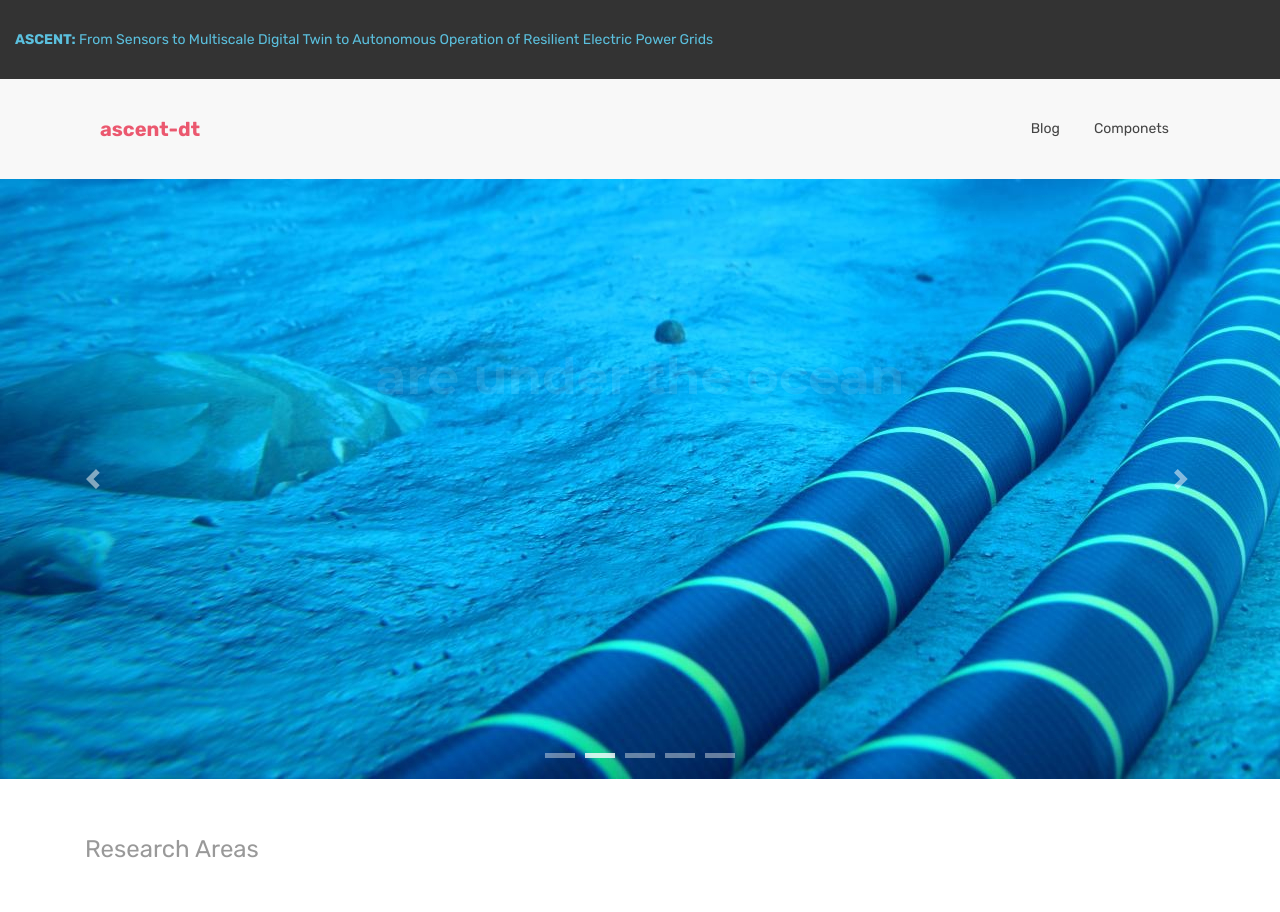
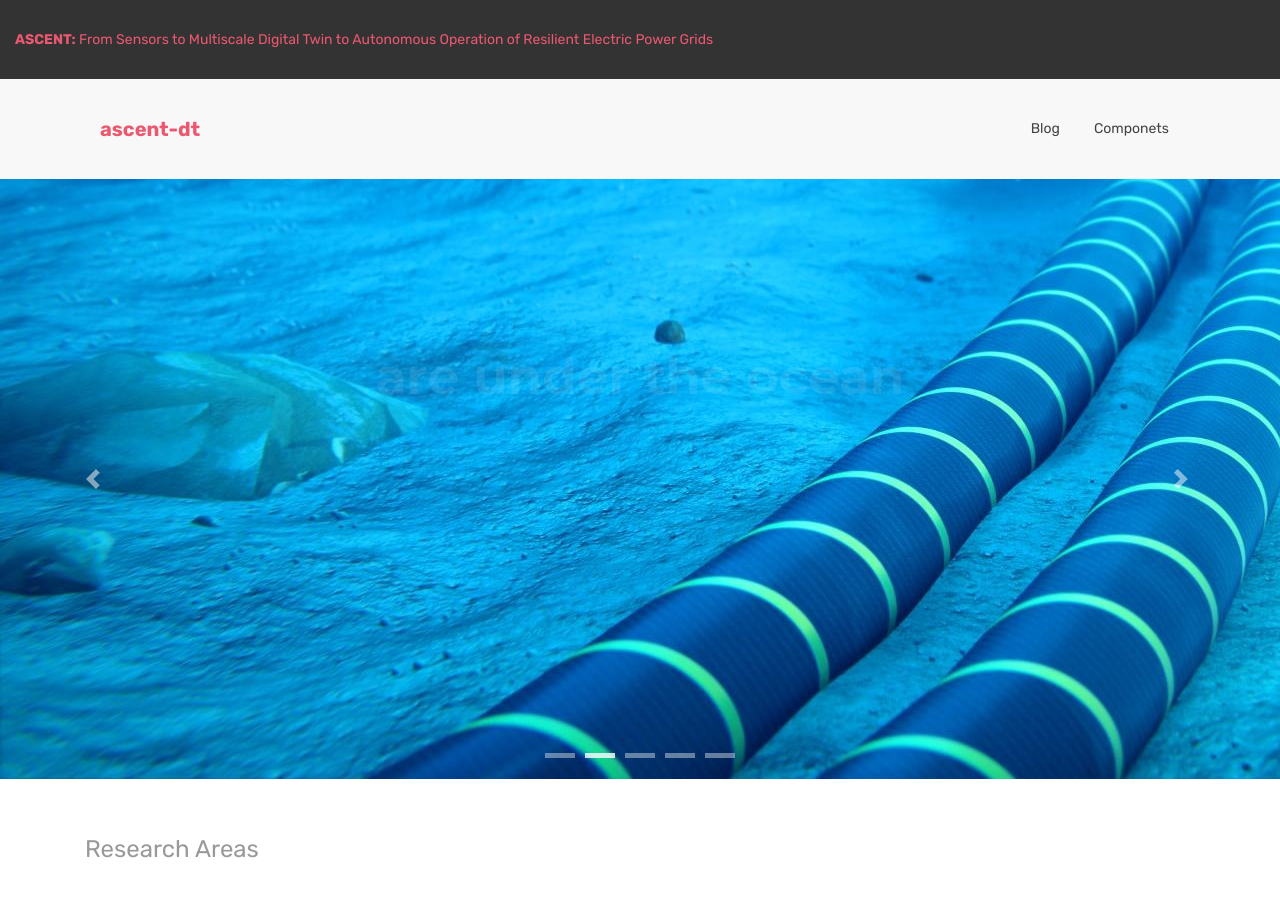
Before and after one commit to ascent-dt/ascent-dt-old.github.io, a Jekyll site: the page built from index.html, in a window 1280 px wide. Shown: the top 912 px of the page. Built offline with Jekyll 4.4.1, drawn with Linux system fonts in a browser that asks for light colours.

Commit message:
Update nav-bar.html

```diff
--- a/_includes/themes/bootstrap/nav-bar.html
+++ b/_includes/themes/bootstrap/nav-bar.html
@@ -1,7 +1,7 @@
             <div class="top-menu">
               <p>
                 <span class="left">
-                  <p class="text-info"><strong>ASCENT:</strong> From Sensors to Multiscale Digital Twin to Autonomous Operation of Resilient Electric Power Grids</p>
+                  <p class="text-primary"><strong>ASCENT:</strong> From Sensors to Multiscale Digital Twin to Autonomous Operation of Resilient Electric Power Grids</p>
                   <!--
                   <a href="https://www.google.com/maps/place/141+Warren+St+%23141,+Newark,+NJ+07103/@40.7415162,-74.1784399,17z/data=!3m1!4b1!4m5!3m4!1s0x89c2537db02aa28f:0x722fdfb8c3dc4762!8m2!3d40.7415162!4d-74.1784399?entry=ttu"><i class="fa fa-map-marker"></i>New Jersey Institute of Technology, Newark, New Jersey, USA</a>
                   <a href="#"><i class="fa fa-mobile-phone"></i>+9 34476 3244</a>
```
